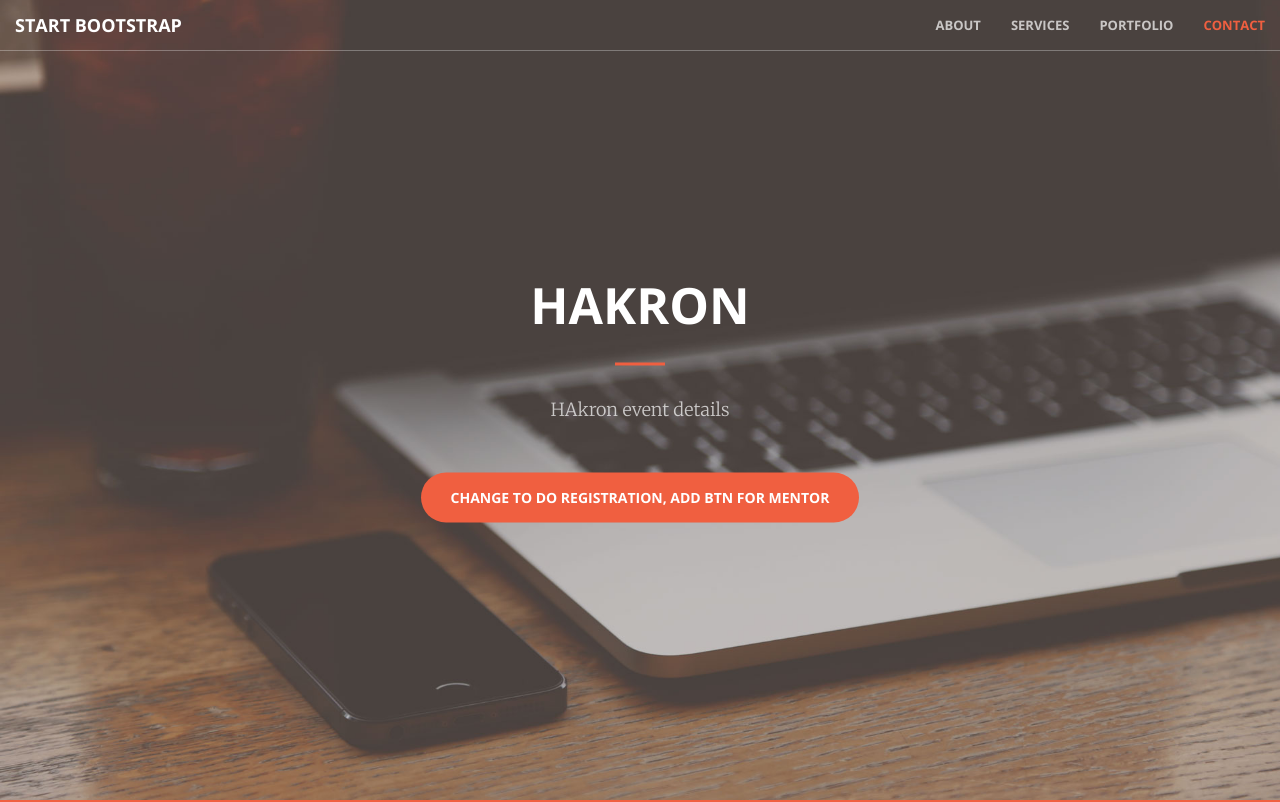
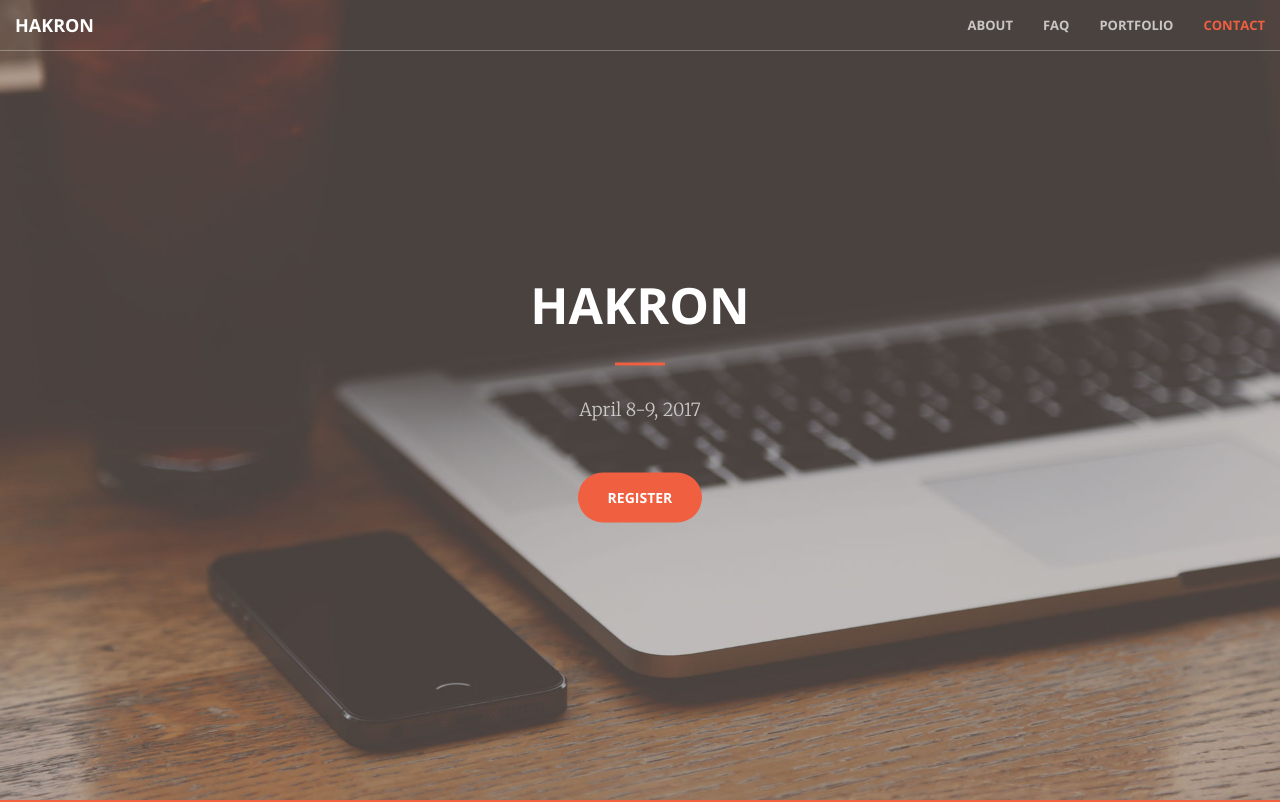
Before and after one commit to UAHakron/spring-2017-website, a website: page index.html in a window 1280 px wide. Shown: the top 802 px of the page. Drawn offline with nearby package versions, Linux system fonts and the light colour scheme.

Commit message:
Header got an upgrade

```diff
--- a/index.html
+++ b/index.html
@@ -43,7 +43,7 @@
                 <button type="button" class="navbar-toggle collapsed" data-toggle="collapse" data-target="#bs-example-navbar-collapse-1">
                     <span class="sr-only">Toggle navigation</span> Menu <i class="fa fa-bars"></i>
                 </button>
-                <a class="navbar-brand page-scroll" href="#page-top">Start Bootstrap</a>
+                <a class="navbar-brand page-scroll" href="#page-top">Hakron</a>
             </div>
 
             <!-- Collect the nav links, forms, and other content for toggling -->
@@ -53,7 +53,7 @@
                         <a class="page-scroll" href="#about">About</a>
                     </li>
                     <li>
-                        <a class="page-scroll" href="#services">Services</a>
+                        <a class="page-scroll" href="#services">FAQ</a>
                     </li>
                     <li>
                         <a class="page-scroll" href="#portfolio">Portfolio</a>
@@ -73,8 +73,9 @@
             <div class="header-content-inner">
                 <h1 id="homeHeading">HAkron</h1>
                 <hr>
-                <p>HAkron event details</p>
-                <a href="#about" class="btn btn-primary btn-xl page-scroll">Change to do registration, add btn for mentor</a>
+                <p>April 8-9, 2017</p>
+                <a href="#about" class="btn btn-primary btn-xl page-scroll">Register</a>
+
             </div>
         </div>
     </header>
```
Also changed, not shown: README.md.
